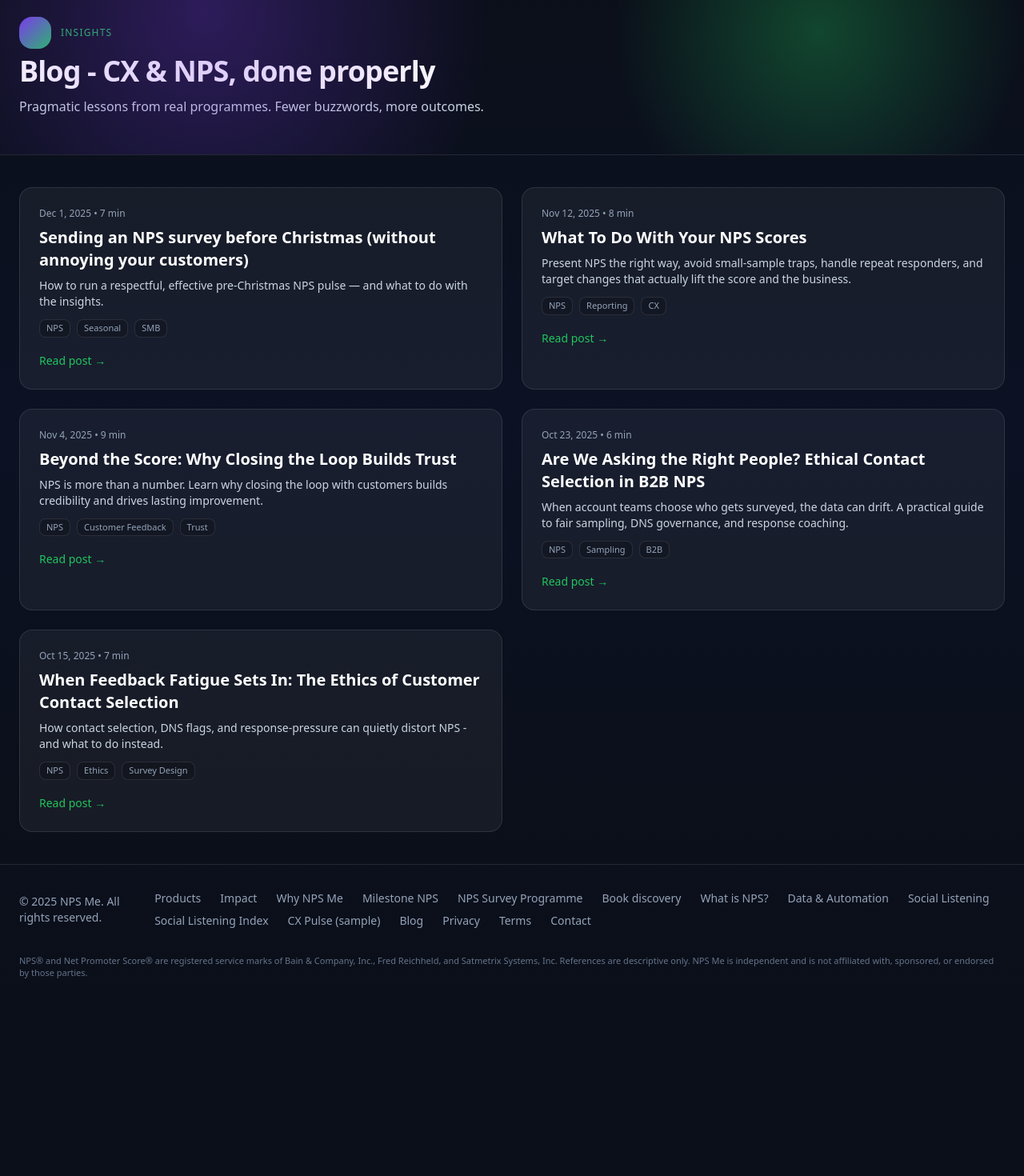
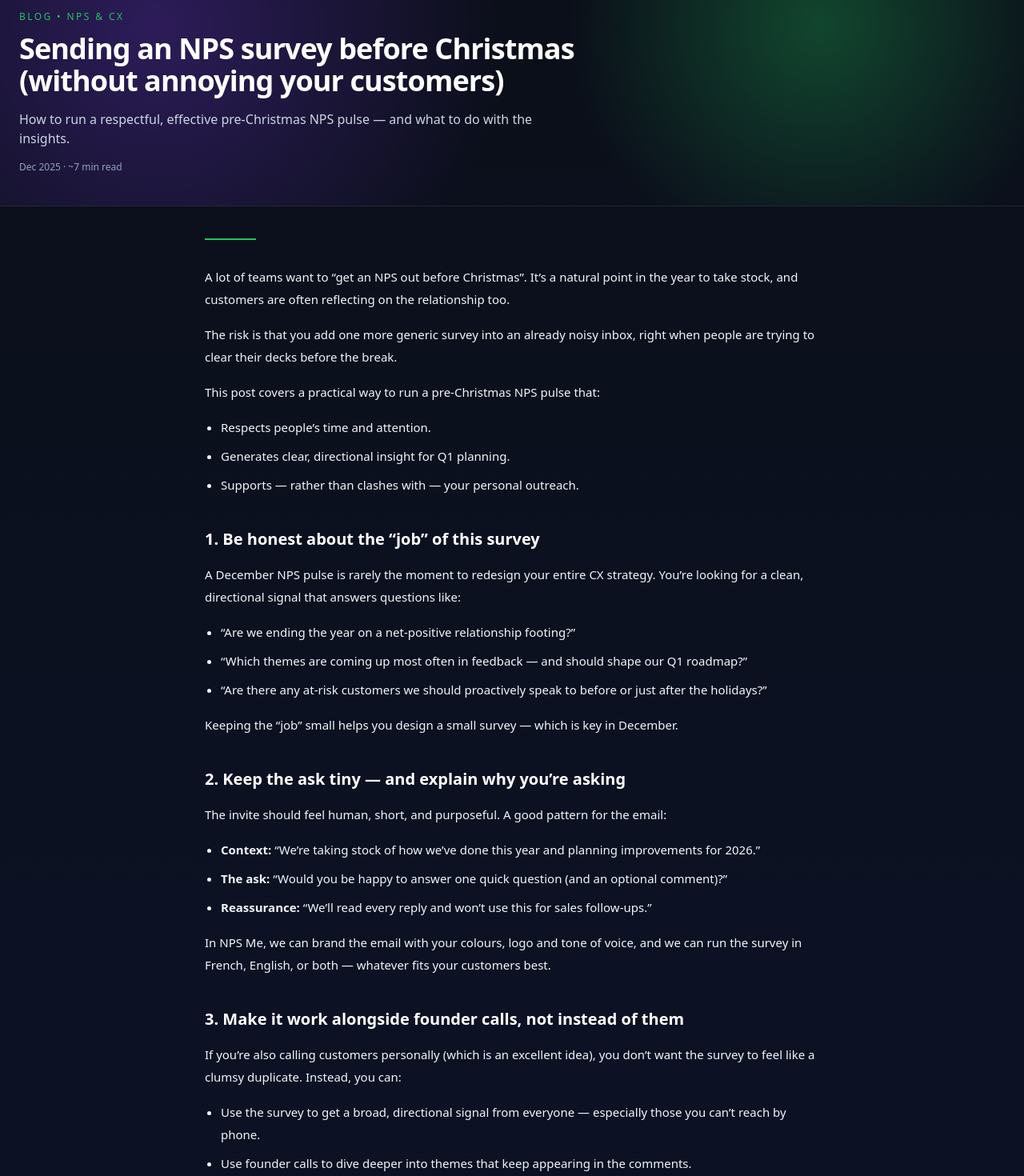
Before and after one commit to CasparRitchie/npsme-site, a React (Vite) app: page /blog in a window 1280 px wide. Shown: the part 120-1590 px from the top of the page at 80% size. Before the commit the page ends 1375 px from the top, so only its background shows below. Built offline with nearby package versions, Linux system fonts and the light colour scheme.

Commit message:
NPS for Christmas blog entry

```diff
--- a/src/pages/BlogIndex.jsx
+++ b/src/pages/BlogIndex.jsx
@@ -1,133 +1,231 @@
-// src/pages/BlogIndex.jsx
+// src/pages/BlogSendingNpsBeforeChristmas.jsx
 import React from "react";
 import { Link } from "react-router-dom";
 import Seo from "../components/Seo";
 
-const POSTS = [
-  {
-    slug: "ethics-of-contact-selection",
-    title: "Are We Asking the Right People? Ethical Contact Selection in B2B NPS",
-    excerpt:
-      "When account teams choose who gets surveyed, the data can drift. A practical guide to fair sampling, DNS governance, and response coaching.",
-    date: "2025-10-23",
-    readTime: "6 min",
-    tags: ["NPS", "Sampling", "B2B"],
-  },
-  {
-    slug: "ethical-surveys",
-    title: "When Feedback Fatigue Sets In: The Ethics of Customer Contact Selection",
-    excerpt:
-      "How contact selection, DNS flags, and response-pressure can quietly distort NPS  -  and what to do instead.",
-    date: "2025-10-15",
-    readTime: "7 min",
-    tags: ["NPS", "Ethics", "Survey Design"],
-  },
-  {
-    slug: "closing-the-loop",
-    title: "Beyond the Score: Why Closing the Loop Builds Trust",
-    excerpt: "NPS is more than a number. Learn why closing the loop with customers builds credibility and drives lasting improvement.",
-    date: "2025-11-04",
-    readTime: "9 min",
-    tags: ["NPS", "Customer Feedback", "Trust"],
-  },
-  {
-    slug: "what-to-do-with-nps-scores",
-    title: "What To Do With Your NPS Scores",
-    excerpt:
-      "Present NPS the right way, avoid small-sample traps, handle repeat responders, and target changes that actually lift the score and the business.",
-    date: "2025-11-12",
-    readTime: "8 min",
-    tags: ["NPS", "Reporting", "CX"],
-  },
-  {
-    slug: "sending-nps-before-christmas",
-    title: "Sending an NPS survey before Christmas (without annoying your customers)",
-    excerpt:
-      "How to run a respectful, effective pre-Christmas NPS pulse — and what to do with the insights.",
-    date: "2025-12-01",
-    readTime: "7 min",
-    tags: ["NPS", "Seasonal", "SMB"],
-  },
-  // Add more posts here as you publish them
-];
-
-export default function BlogIndex() {
-  const posts = [...POSTS].sort(
-    (a, b) => new Date(b.date).getTime() - new Date(a.date).getTime()
-  );
+export default function BlogSendingNpsBeforeChristmas() {
+  const title = "Sending an NPS survey before Christmas (without annoying your customers)";
+  const description =
+    "How to run a respectful, effective pre-Christmas NPS pulse — and what to do with the insights.";
 
   return (
-    <div className="min-h-screen bg-gradient-to-b from-[#0B0F19] via-[#0C1224] to-[#0B0F19] text-slate-200">
+    <div className="min-h-screen bg-gradient-to-b from-[#0B0F19] via-[#0C1224] to-[#0B0F19] text-slate-100">
       <Seo
-        path="/blog"
-        title="Blog | NPS Me - Practical CX & NPS Insights"
-        description="Opinionated, practitioner-grade guidance on improving customer experience (CX) and Net Promoter Score (NPS) ethically."
+        path="/blog/sending-nps-before-christmas"
+        title={`${title} | NPS Me`}
+        description={description}
       />
 
-      {/* Header */}
+      {/* Hero / header */}
       <section className="relative overflow-hidden border-b border-white/10">
-        <div className="pointer-events-none absolute inset-0 opacity-30 bg-[radial-gradient(circle_at_20%_20%,#7C3AED_0%,transparent_35%),radial-gradient(circle_at_80%_30%,#22C55E_0%,transparent_25%)]" />
-        <div className="mx-auto max-w-7xl px-6 py-12">
-          <div className="flex items-center gap-3">
-            <div className="h-10 w-10 rounded-2xl bg-gradient-to-br from-[#7C3AED] to-[#22C55E]" />
-            <p className="text-xs uppercase tracking-widest text-[#22C55E]">
-              Insights
-            </p>
+        <div className="pointer-events-none absolute inset-0 opacity-30 bg-[radial-gradient(circle_at_15%_20%,#7C3AED_0%,transparent_40%),radial-gradient(circle_at_80%_20%,#22C55E_0%,transparent_30%)]" />
+        <div className="relative mx-auto max-w-7xl px-6 py-10">
+          <p className="text-xs uppercase tracking-[0.2em] text-[#22C55E]">
+            Blog • NPS &amp; CX
+          </p>
+          <h1 className="mt-3 text-3xl md:text-4xl font-semibold tracking-tight text-white max-w-3xl">
+            {title}
+          </h1>
+          <p className="mt-4 max-w-2xl text-sm md:text-base text-slate-300">
+            {description}
+          </p>
+          <div className="mt-4 text-xs text-slate-400">
+            <time dateTime="2025-12-01">Dec 2025</time> · ~7 min read
           </div>
-          <h1 className="mt-2 text-3xl md:text-4xl font-semibold tracking-tight text-white">
-            Blog  -  CX &amp; NPS, done properly
-          </h1>
-          <p className="mt-3 max-w-2xl text-slate-300">
-            Pragmatic lessons from real programmes. Fewer buzzwords, more outcomes.
-          </p>
         </div>
       </section>
 
-      {/* Posts grid */}
-      <section className="mx-auto max-w-7xl px-6 py-10">
-        <div className="grid gap-6 md:grid-cols-2">
-          {posts.map((p) => (
-            <article
-              key={p.slug}
-              className="rounded-2xl border border-white/10 bg-white/5 p-6 hover:border-white/20 transition"
-            >
-              <div className="text-xs text-slate-400">
-                <time dateTime={p.date}>
-                  {new Date(p.date).toLocaleDateString(undefined, {
-                    year: "numeric",
-                    month: "short",
-                    day: "numeric",
-                  })}
-                </time>{" "}
-                • {p.readTime}
+      {/* Main content */}
+      <main className="mx-auto max-w-5xl px-6 py-10">
+        <article className="mx-auto max-w-3xl text-sm md:text-[15px] leading-relaxed md:leading-7 text-slate-100">
+          {/* Accent rule instead of full-width hr */}
+          <div className="w-16 border-t-2 border-[#22C55E] mb-8" />
+
+          {/* Intro */}
+          <section className="space-y-4">
+            <p>
+              A lot of teams want to “get an NPS out before Christmas”. It’s a natural
+              point in the year to take stock, and customers are often reflecting on the
+              relationship too.
+            </p>
+            <p>
+              The risk is that you add one more generic survey into an already noisy inbox,
+              right when people are trying to clear their decks before the break.
+            </p>
+            <p>
+              This post covers a practical way to run a pre-Christmas NPS pulse that:
+            </p>
+            <ul className="list-disc pl-5 space-y-2">
+              <li>Respects people’s time and attention.</li>
+              <li>Generates clear, directional insight for Q1 planning.</li>
+              <li>Supports — rather than clashes with — your personal outreach.</li>
+            </ul>
+          </section>
+
+          {/* Section 1 */}
+          <section className="mt-10 space-y-4">
+            <h2 className="text-lg md:text-xl font-semibold text-white">
+              1. Be honest about the “job” of this survey
+            </h2>
+            <p>
+              A December NPS pulse is rarely the moment to redesign your entire CX strategy.
+              You’re looking for a clean, directional signal that answers questions like:
+            </p>
+            <ul className="list-disc pl-5 space-y-2">
+              <li>“Are we ending the year on a net-positive relationship footing?”</li>
+              <li>
+                “Which themes are coming up most often in feedback — and should shape our Q1 roadmap?”
+              </li>
+              <li>
+                “Are there any at-risk customers we should proactively speak to before or just after the holidays?”
+              </li>
+            </ul>
+            <p>
+              Keeping the “job” small helps you design a small survey — which is key in December.
+            </p>
+          </section>
+
+          {/* Section 2 */}
+          <section className="mt-10 space-y-4">
+            <h2 className="text-lg md:text-xl font-semibold text-white">
+              2. Keep the ask tiny — and explain why you’re asking
+            </h2>
+            <p>
+              The invite should feel human, short, and purposeful. A good pattern for the email:
+            </p>
+            <ul className="list-disc pl-5 space-y-2">
+              <li>
+                <span className="font-semibold">Context:</span> “We’re taking stock of how we’ve done
+                this year and planning improvements for 2026.”
+              </li>
+              <li>
+                <span className="font-semibold">The ask:</span> “Would you be happy to answer one quick
+                question (and an optional comment)?”
+              </li>
+              <li>
+                <span className="font-semibold">Reassurance:</span> “We’ll read every reply and won’t
+                use this for sales follow-ups.”
+              </li>
+            </ul>
+            <p>
+              In NPS Me, we can brand the email with your colours, logo and tone of voice, and we can
+              run the survey in French, English, or both — whatever fits your customers best.
+            </p>
+          </section>
+
+          {/* Section 3 */}
+          <section className="mt-10 space-y-4">
+            <h2 className="text-lg md:text-xl font-semibold text-white">
+              3. Make it work alongside founder calls, not instead of them
+            </h2>
+            <p>
+              If you’re also calling customers personally (which is an excellent idea), you don’t want
+              the survey to feel like a clumsy duplicate. Instead, you can:
+            </p>
+            <ul className="list-disc pl-5 space-y-2">
+              <li>
+                Use the survey to get a broad, directional signal from everyone — especially those
+                you can’t reach by phone.
+              </li>
+              <li>
+                Use founder calls to dive deeper into themes that keep appearing in the comments.
+              </li>
+              <li>
+                Optionally log a short summary of each call, so they appear alongside survey feedback
+                in the same dashboard.
+              </li>
+            </ul>
+            <p>
+              We can also copy you into the survey responses (or pipe them into your CRM / shared inbox)
+              so you see comments in real time.
+            </p>
+          </section>
+
+          {/* Section 4 */}
+          <section className="mt-10 space-y-4">
+            <h2 className="text-lg md:text-xl font-semibold text-white">
+              4. What you’ll actually see in the NPS Me dashboard
+            </h2>
+            <p>
+              Once we’ve sent the survey to your contact list (via CSV, Excel, or an integration),
+              you’ll see:
+            </p>
+            <ul className="list-disc pl-5 space-y-2">
+              <li>
+                <span className="font-semibold">Response rates:</span> how many people opened and answered.
+              </li>
+              <li>
+                <span className="font-semibold">NPS score:</span> promoters, passives, detractors, and the
+                overall NPS for the pulse.
+              </li>
+              <li>
+                <span className="font-semibold">Comment themes:</span> grouped text analytics showing the main
+                topics people mention (and whether they skew positive or negative).
+              </li>
+            </ul>
+            <p>
+              For a small base (e.g. ~150 childminder customers), this doesn’t need to be complicated.
+              The aim is a clear, honest read on how people feel — plus a shortlist of themes to act on in Q1.
+            </p>
+          </section>
+
+          {/* Section 5 */}
+          <section className="mt-10 space-y-4">
+            <h2 className="text-lg md:text-xl font-semibold text-white">
+              5. A simple way to get started before Christmas
+            </h2>
+            <p>Practically, getting this live looks like:</p>
+            <ol className="list-decimal pl-5 space-y-2">
+              <li>
+                You send us a secure file (Excel or CSV) with your customer contacts — or we connect to
+                your existing email / CRM tool.
+              </li>
+              <li>
+                We agree the wording of the email and survey (language, tone, branding) so it feels like
+                it’s coming from you.
+              </li>
+              <li>
+                We schedule the send, monitor responses, and keep an eye on any sensitive comments that
+                need a personal follow-up.
+              </li>
+              <li>
+                We prepare a short, practical read-out of the results and key themes you can use to plan Q1.
+              </li>
+            </ol>
+            <p>
+              If you’re already planning individual calls with customers, the survey becomes a light,
+              scalable complement — not another demand on your time.
+            </p>
+          </section>
+
+          {/* CTA / footer */}
+          <section className="mt-12">
+            <div className="rounded-2xl border border-white/10 bg-white/5 p-5 md:p-6 text-sm text-slate-200">
+              <h3 className="text-base md:text-lg font-semibold text-white">
+                Want help sending a respectful pre-Christmas NPS pulse?
+              </h3>
+              <p className="mt-2">
+                NPS Me can handle the send, branding, and analysis for you — including French-language
+                surveys and reporting tailored to your context.
+              </p>
+              <div className="mt-4 flex flex-wrap gap-3">
+                <Link
+                  to="/book"
+                  className="inline-flex items-center justify-center rounded-2xl px-4 py-2.5 text-sm font-semibold bg-[#7C3AED] hover:bg-[#6D28D9] transition"
+                >
+                  Book a short discovery call
+                </Link>
+                <a
+                  href="mailto:hello@npsme.com"
+                  className="text-sm text-[#22C55E] hover:text-[#16A34A]"
+                >
+                  Or email hello@npsme.com
+                </a>
               </div>
-              <h2 className="mt-2 text-xl font-semibold text-white">
-                <Link to={`/blog/${p.slug}`} className="hover:underline">
-                  {p.title}
-                </Link>
-              </h2>
-              <p className="mt-2 text-slate-300 text-sm">{p.excerpt}</p>
-              <div className="mt-3 flex flex-wrap gap-2">
-                {p.tags.map((t) => (
-                  <span
-                    key={t}
-                    className="text-[11px] px-2 py-0.5 rounded-lg bg-black/20 border border-white/10 text-slate-400"                  >
-                    {t}
-                  </span>
-                ))}
-              </div>
-              <div className="mt-4">
-                <Link
-                  to={`/blog/${p.slug}`}
-                  className="inline-flex items-center gap-2 text-sm text-[#22C55E] hover:text-[#16A34A]"
-                >
-                  Read post →
-                </Link>
-              </div>
-            </article>
-          ))}
-        </div>
-      </section>
+            </div>
+          </section>
+        </article>
+      </main>
     </div>
   );
 }
```
